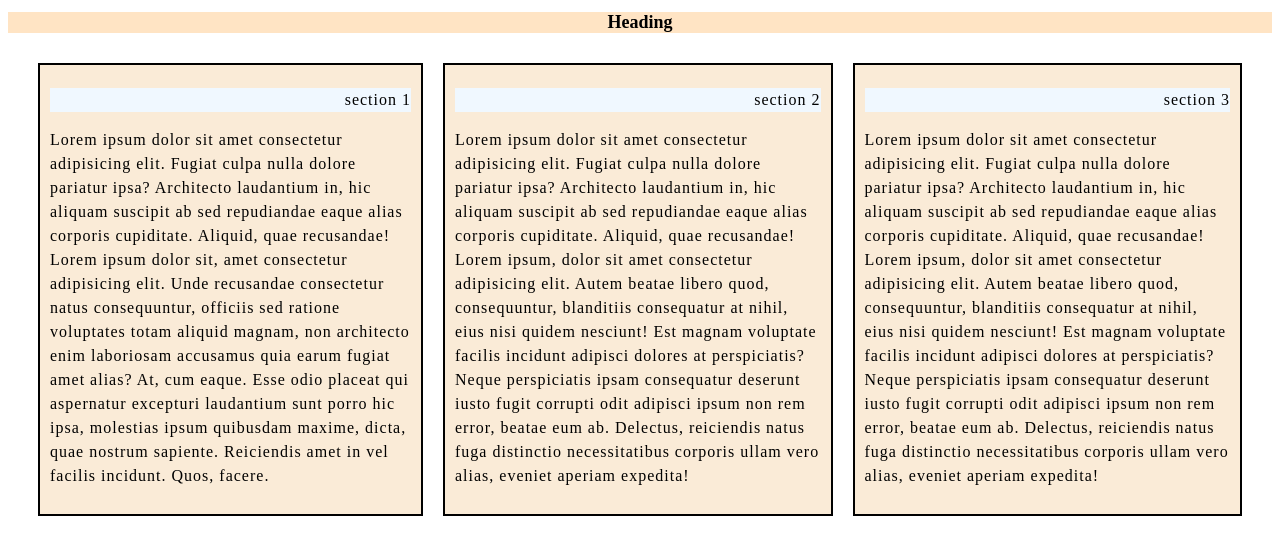
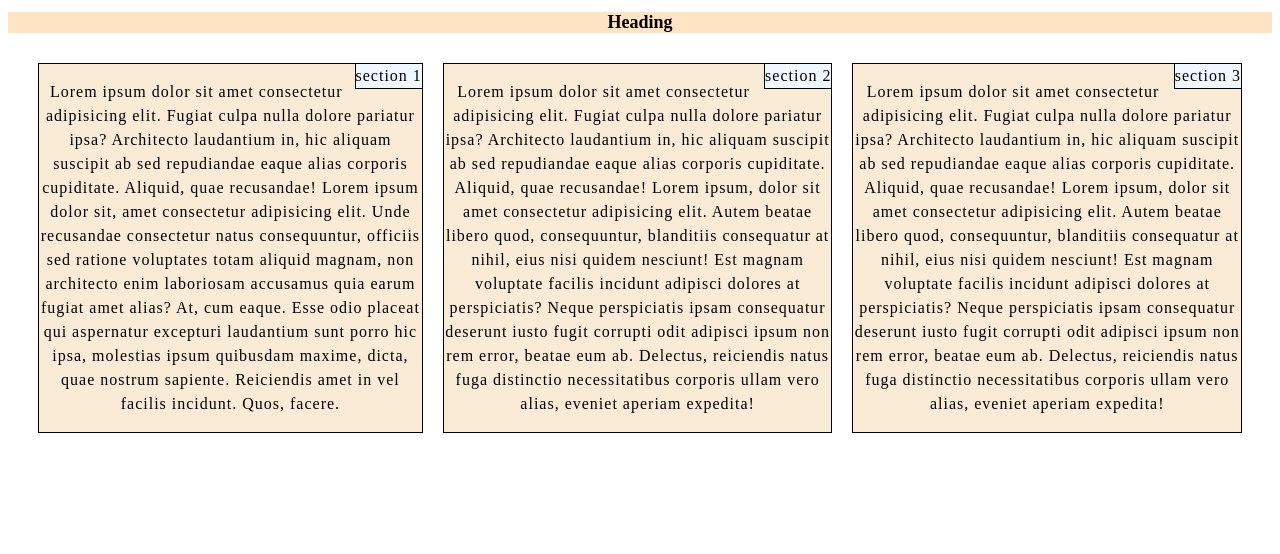
Before and after one commit to Ritanshusoni/mod2_solution, a plain HTML site: page index.html in a window 1280 px wide. Drawn offline with Linux system fonts and the light colour scheme.

Commit message:
modified css/style.css

```diff
--- a/css/style.css
+++ b/css/style.css
@@ -12,19 +12,33 @@ h1 {
     margin: 20px;
     box-sizing: border-box;
   }
+
+  section {
+    border: 1px solid black;
+    margin: 10px;
+    padding: 0px;
+    background-color: antiquewhite;
+    box-sizing: border-box;
+    position: relative;
+    clear: right;
+    text-align: center;
+    letter-spacing: 1px;
+    line-height: 1.5;
+  }
   h2 {
-    text-align: right;
+    /* text-align: right; */
+    margin: 0px;
+    padding: 0px;
+    text-align: center;
+    box-sizing: border-box;
     font-weight: 500;
     font-size: medium;
+    border: 1px solid black;
+    position: relative;
+    float: right;
+    top: -1px;
+    right: -1px;
     background-color: aliceblue;
-  }
-  section {
-    border: 2px solid black;
-    margin: 10px;
-    padding: 10px;
-    background-color: antiquewhite;
-    letter-spacing: 1px;
-    line-height: 1.5;
   }
   @media only screen and (min-width: 992px) {
     div {
@@ -41,11 +55,12 @@ h1 {
       flex-wrap: wrap;
     }
     section {
-      width: 44%;
+      width: 47%;
       height: auto;
     }
     div :nth-child(3) {
-      flex-grow: 1;
+        width: 100%;
+        height: auto;
     }
   }
   @media (max-width: 767px) {
```
